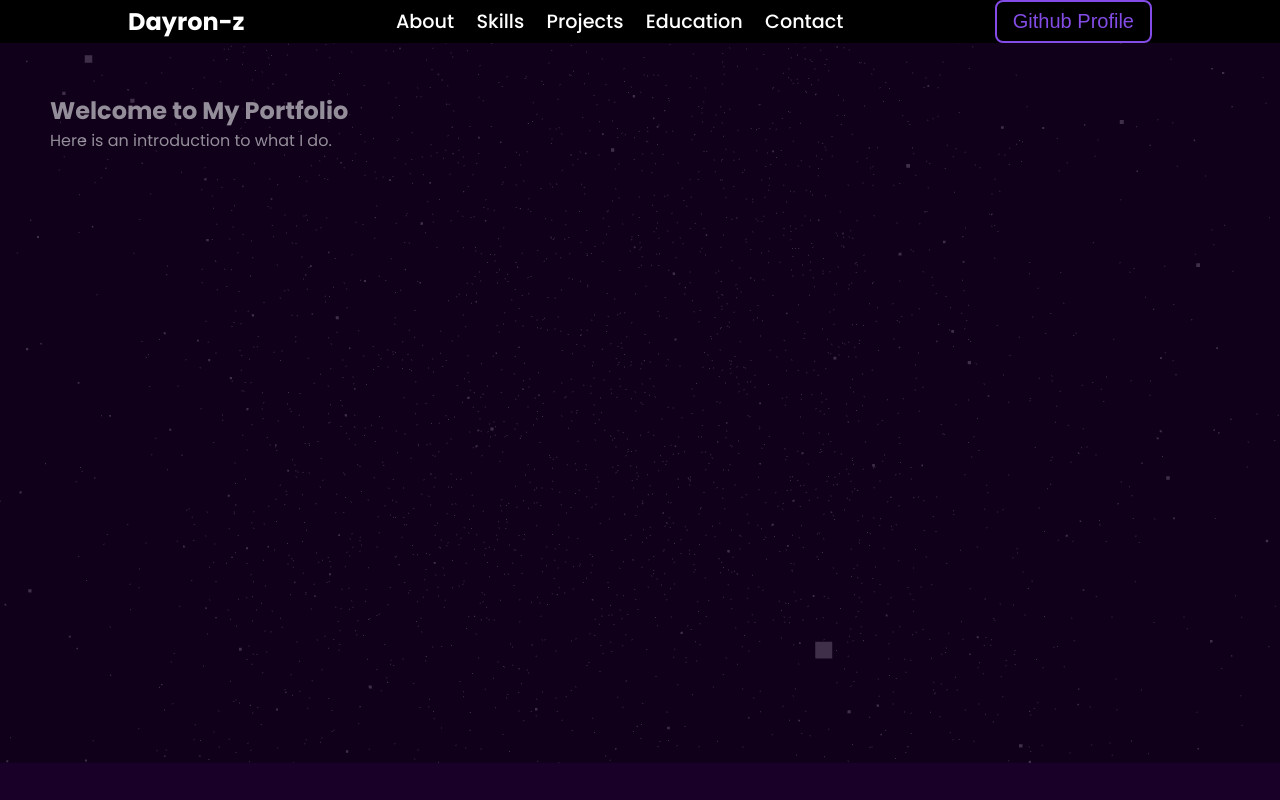
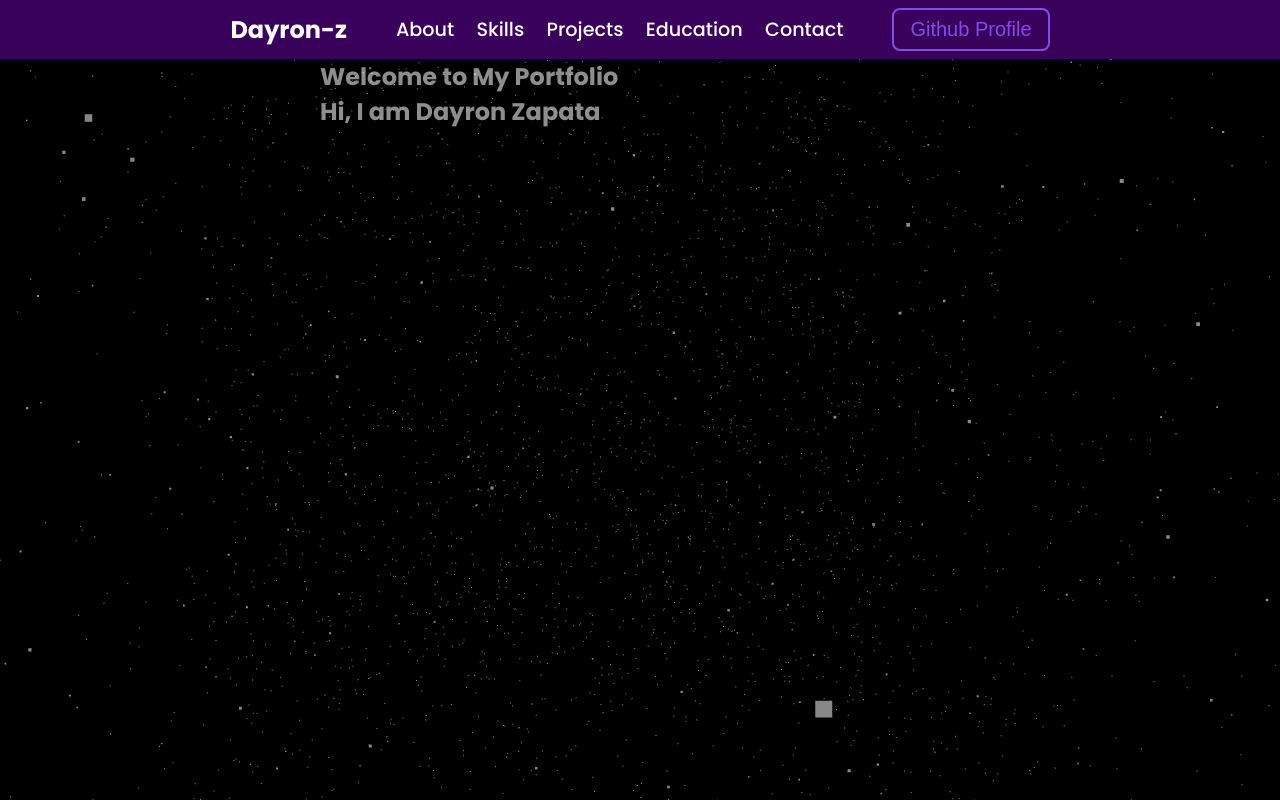
Before and after one commit to Dayron-z/Portfolio, a Vue app: page / in a window 1280 px wide. Shown: the top 800 px of the page. Built offline with nearby package versions, Linux system fonts and the light colour scheme.

Commit message:
The galaxy background is placed in the corresponding component

```diff
--- a/src/App.vue
+++ b/src/App.vue
@@ -1,7 +1,7 @@
 <template>
   <div id="app">
     <!-- Incluye el componente GalaxyBackground aquí -->
-    <GalaxyBackground />
+    <!-- <GalaxyBackground /> -->
 
     <div class="container">
       <NavBar />
@@ -13,14 +13,14 @@
 <script>
 import { RouterView } from 'vue-router';
 import NavBar from './components/sections/NavBar.vue';
-import GalaxyBackground from './components/sections/GalaxyBackground.vue'; // Importa tu componente
+// import GalaxyBackground from './components/sections/GalaxyBackground.vue'; // Importa tu componente
 
 export default {
   name: 'App',
   components: {
     NavBar,
     RouterView,
-    GalaxyBackground // Declara el componente
+    // GalaxyBackground // Declara el componente
   }
 };
 </script>
@@ -47,17 +47,10 @@ html {
 }
 
 #app {
-  height: 100vh;
   display: flex;
   flex-direction: column;
 }
 
-.container {
-  display: flex;
-  flex-direction: column;
-  height: 100%;
-  position: relative; /* Necesario para la galaxia */
-}
 
 nav {
   height: 8%;
@@ -65,8 +58,4 @@ nav {
   color: white;
 }
 
-main {
-  flex: 1;
-  background-color: #f4f4f4;
-}
 </style>
--- a/src/components/sections/NavBar.vue
+++ b/src/components/sections/NavBar.vue
@@ -23,11 +23,11 @@
 
 <style lang="scss" scoped>
 .navbar {
-  background-color:$black-color;
+  background-color:$light-purple;
   display: flex;
   justify-content: space-between;
   align-items: center;
-  padding: 0rem 10%;
+  padding: 0.5rem 18%;
 
   &-logo {
     a {
--- a/src/pages/HomePage.vue
+++ b/src/pages/HomePage.vue
@@ -1,13 +1,19 @@
 <template>
-  <div>
+  <div class="center-section">
     <!-- Sección Home -->
-    <section id="home">
-      <h1>Welcome to My Portfolio</h1>
-      <p>Here is an introduction to what I do.</p>
+    <section id="about" class="galaxy">
+      <galaxy-background />
+      <div class="content-about-section">
+        <div class="left-about">
+          <h1>Welcome to My Portfolio</h1>
+          <h2>Hi, I am <span>Dayron Zapata</span></h2>
+        </div>
+        <div class="right-about"></div>
+      </div>
     </section>
 
     <!-- Sección About -->
-    <section id="about">
+    <section id="skills">
       <h2>About Me</h2>
       <p>Information about me.</p>
     </section>
@@ -21,24 +27,36 @@
 </template>
 
 <script>
+import GalaxyBackground from "@/components/sections/GalaxyBackground.vue";
 export default {
+  components: { GalaxyBackground },
   // eslint-disable-next-line vue/multi-word-component-names
-  name: 'Home'
+  name: "Home",
 };
 </script>
 
 <style lang="scss" scoped >
-section {
-  padding: 50px;
+.galaxy {
+  display: flex;
+  flex-direction: column;
+  height: 100%;
+  position: relative; /* Necesario para la galaxia */
 }
 
-#home {
-  background-color: rgba($dark-purple, 0.65); // 0.5 es el nivel de opacidad
-  height: 90vh;
+.content-about-section {
+  z-index: 1;
+}
+
+section {
 }
 
 #about {
-  background-color:$dark-purple;
+  background-color: rgba($dark-purple, 0.65); // 0.5 es el nivel de opacidad
+  height: 100vh;
+}
+
+#skills {
+  background-color: $dark-purple;
   height: 90vh;
 }
 
@@ -46,4 +64,10 @@ section {
   background-color: $medium-purple;
   height: 90vh;
 }
+
+#about,
+#skills,
+#contact {
+  padding: 0rem 25%;
+}
 </style>
```
